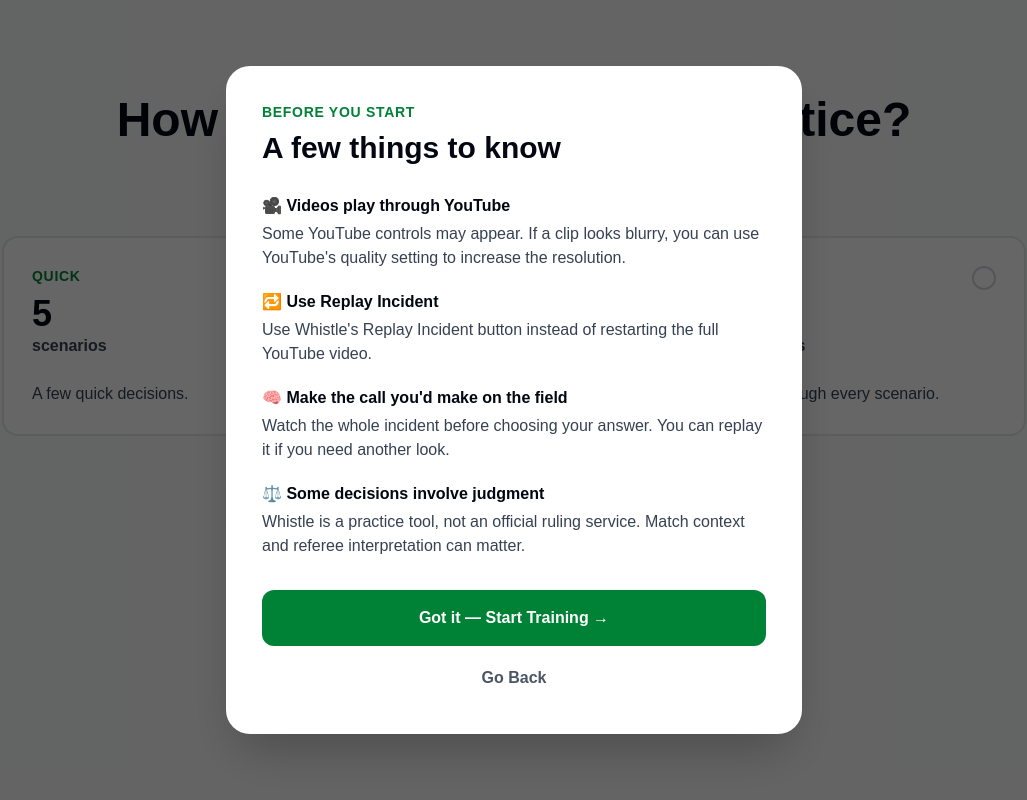
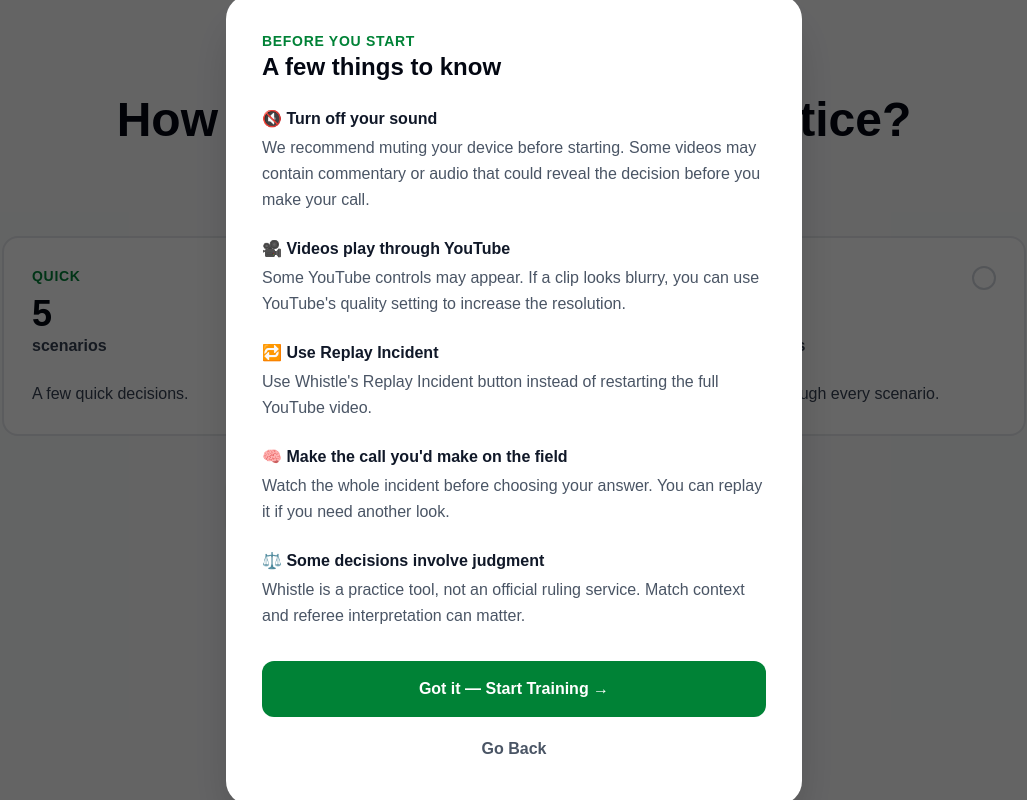
Before and after one commit to briandai777/whistle, a Next.js app: page /practice/setup in a window 1280 px wide. Both pictures are taken after a click on the button "Start Session →". Shown: the whole page, without its empty margins (126-1153 px from the left). Built offline with nearby package versions, Linux system fonts and the light colour scheme.

Commit message:
Add sound disclaimer

```diff
--- a/app/practice/setup/page.tsx
+++ b/app/practice/setup/page.tsx
@@ -146,53 +146,68 @@ export default function PracticeSetup() {
               Before you start
             </p>
 
-            <h2 className="mt-2 text-3xl font-extrabold text-gray-950">
+           <h2 className="text-2xl font-extrabold text-gray-950">
   A few things to know
 </h2>
 
-            <div className="mt-7 space-y-5">
+<div className="mt-6 space-y-6">
+
+  {/* SOUND */}
   <div>
-                <p className="font-bold text-gray-950">
-                  🎥 Videos play through YouTube
+    <p className="font-bold text-gray-900">
+      🔇 Turn off your sound
     </p>
-                <p className="mt-1 text-gray-700">
-                  Some YouTube controls may appear. If a clip looks blurry,
-                  you can use YouTube&apos;s quality setting to increase the
-                  resolution.
+    <p className="mt-1 text-gray-600 leading-relaxed">
+      We recommend muting your device before starting. Some videos may contain
+      commentary or audio that could reveal the decision before you make your call.
     </p>
   </div>
 
+  {/* YOUTUBE */}
   <div>
-                <p className="font-bold text-gray-950">
-                  🔁 Use Replay Incident
+    <p className="font-bold text-gray-900">
+      🎥 Videos play through YouTube
     </p>
-                <p className="mt-1 text-gray-700">
-                  Use Whistle&apos;s Replay Incident button instead of
-                  restarting the full YouTube video.
+    <p className="mt-1 text-gray-600 leading-relaxed">
+      Some YouTube controls may appear. If a clip looks blurry, you can use
+      YouTube&apos;s quality setting to increase the resolution.
     </p>
   </div>
 
+  {/* REPLAY */}
   <div>
-                <p className="font-bold text-gray-950">
-                  🧠 Make the call you&apos;d make on the field
+    <p className="font-bold text-gray-900">
+      🔁 Use Replay Incident
     </p>
-                <p className="mt-1 text-gray-700">
-                  Watch the whole incident before choosing your answer.
-                  You can replay it if you need another look.
+    <p className="mt-1 text-gray-600 leading-relaxed">
+      Use Whistle&apos;s Replay Incident button instead of restarting the full
+      YouTube video.
     </p>
   </div>
 
+  {/* MAKE THE CALL */}
   <div>
-                <p className="font-bold text-gray-950">
+    <p className="font-bold text-gray-900">
+      🧠 Make the call you&apos;d make on the field
+    </p>
+    <p className="mt-1 text-gray-600 leading-relaxed">
+      Watch the whole incident before choosing your answer. You can replay it
+      if you need another look.
+    </p>
+  </div>
+
+  {/* JUDGMENT */}
+  <div>
+    <p className="font-bold text-gray-900">
       ⚖️ Some decisions involve judgment
     </p>
-                <p className="mt-1 text-gray-700">
-                  Whistle is a practice tool, not an official ruling service.
-                  Match context and referee interpretation can matter.
+    <p className="mt-1 text-gray-600 leading-relaxed">
+      Whistle is a practice tool, not an official ruling service. Match context
+      and referee interpretation can matter.
     </p>
   </div>
+
 </div>
-
             <button
               onClick={acceptDisclaimer}
               className="mt-8 w-full bg-green-700 text-white py-4 rounded-xl font-bold hover:bg-green-800 transition cursor-pointer"
```
Lines whose indentation alone changed are shown as unchanged.
